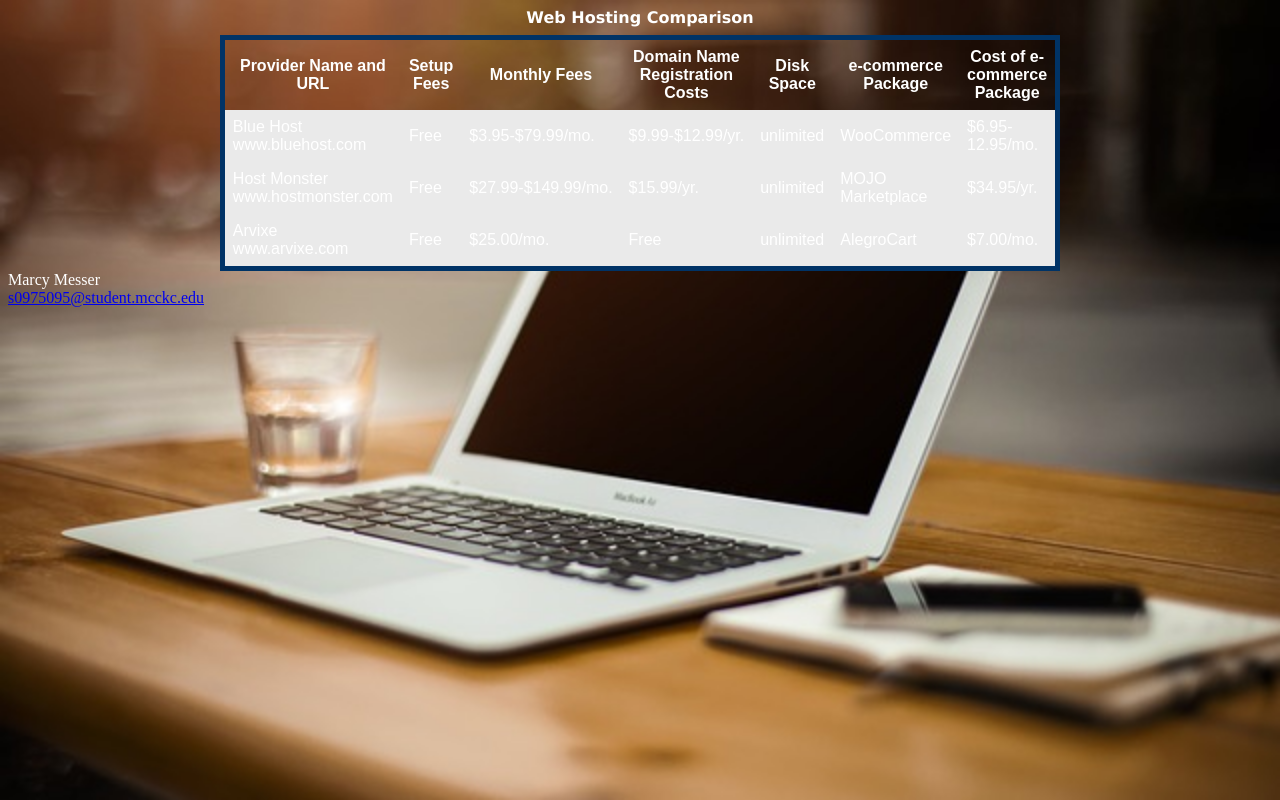
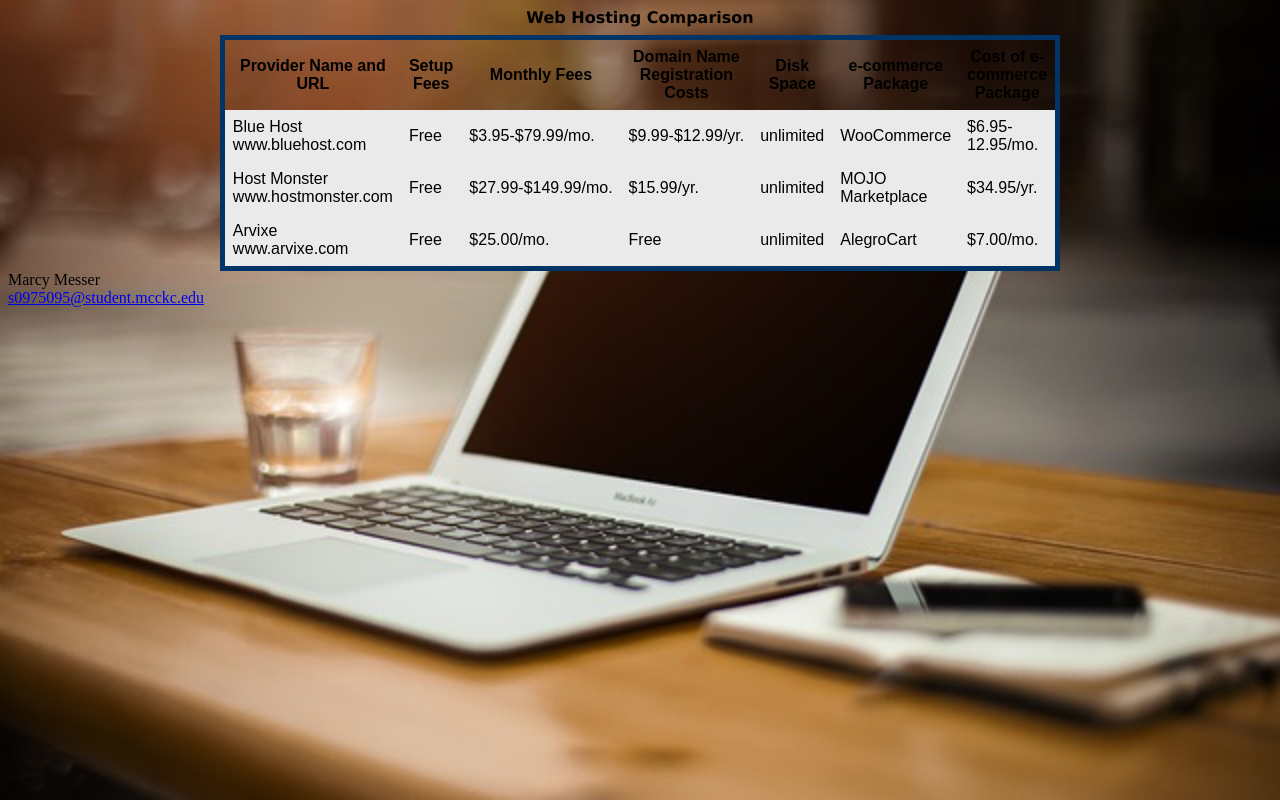
Before and after one commit to Scrapbooks/Chapter10, a plain HTML site: page index.html in a window 1280 px wide. Drawn offline with Linux system fonts and the light colour scheme.

Commit message:
Update index.html

```diff
--- a/index.html
+++ b/index.html
@@ -4,8 +4,7 @@
 <title>Chapter 10 Table</title>
 <meta charset="utf-8">
 <style>
-body {color:#FFFFFF;
-	background-image: url(Office.jpg);
+body {background-image: url(Office.jpg);
 	background-repeat: no-repeat;
 	background-size: 100%;
 }
```
